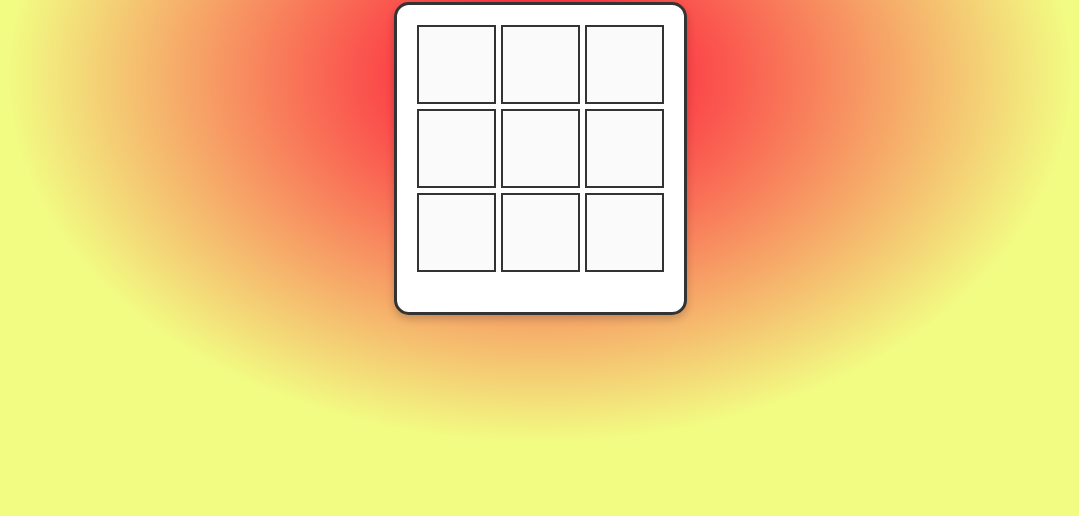
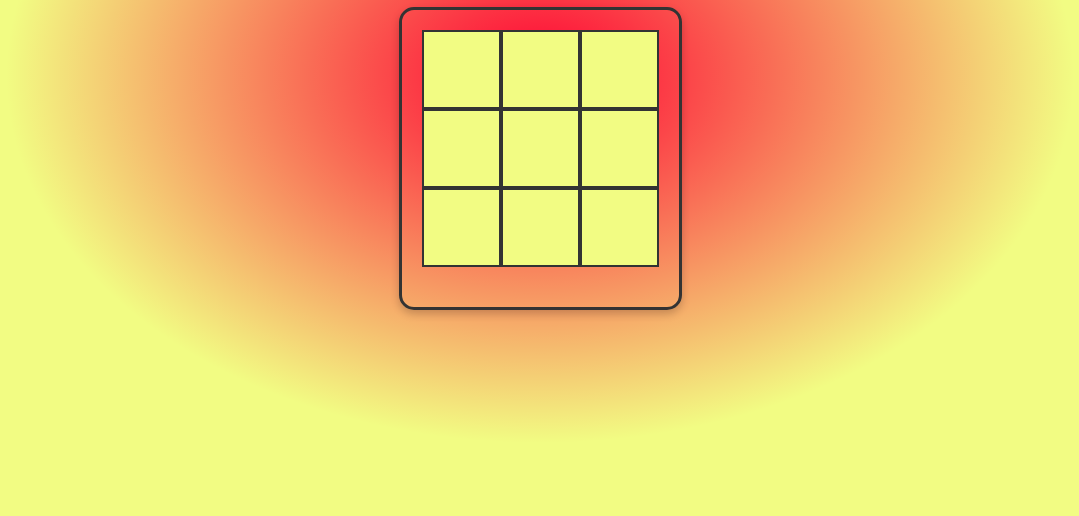
Before and after one commit to sspabhishek/Tic-Tac-Toe_Project, a plain HTML site: page index.html in a window 1280 px wide. Shown: the part 284-800 px from the top of the page, without its empty margins (100-1179 px from the left). Drawn offline with Linux system fonts and the light colour scheme.

Commit message:
Update style.css

```diff
--- a/style.css
+++ b/style.css
@@ -30,7 +30,7 @@ body {
     border: 3px solid #333;
     border-radius: 15px;
     padding: 20px;
-    background-color: #fff;
+    background-color: transparent ;
     box-shadow: 0 4px 8px rgba(0, 0, 0, 0.2);
     z-index: 1;
 }
@@ -38,12 +38,12 @@ body {
 .grid {
     display: flex;
     flex-direction: column;
-    gap: 5px;
+    /* gap: 5px; */
 }
 
 .row {
     display: flex;
-    gap: 5px;
+    /* gap: 5px; */
 }
 
 .col {
@@ -56,7 +56,7 @@ body {
     font-size: 35px;
     cursor: pointer;
     color: #000;
-    background-color: #fafafa;
+    background-color: #f2fc83;
     transition: background-color 0.3s ease, transform 0.3s ease;
 }
 
```
